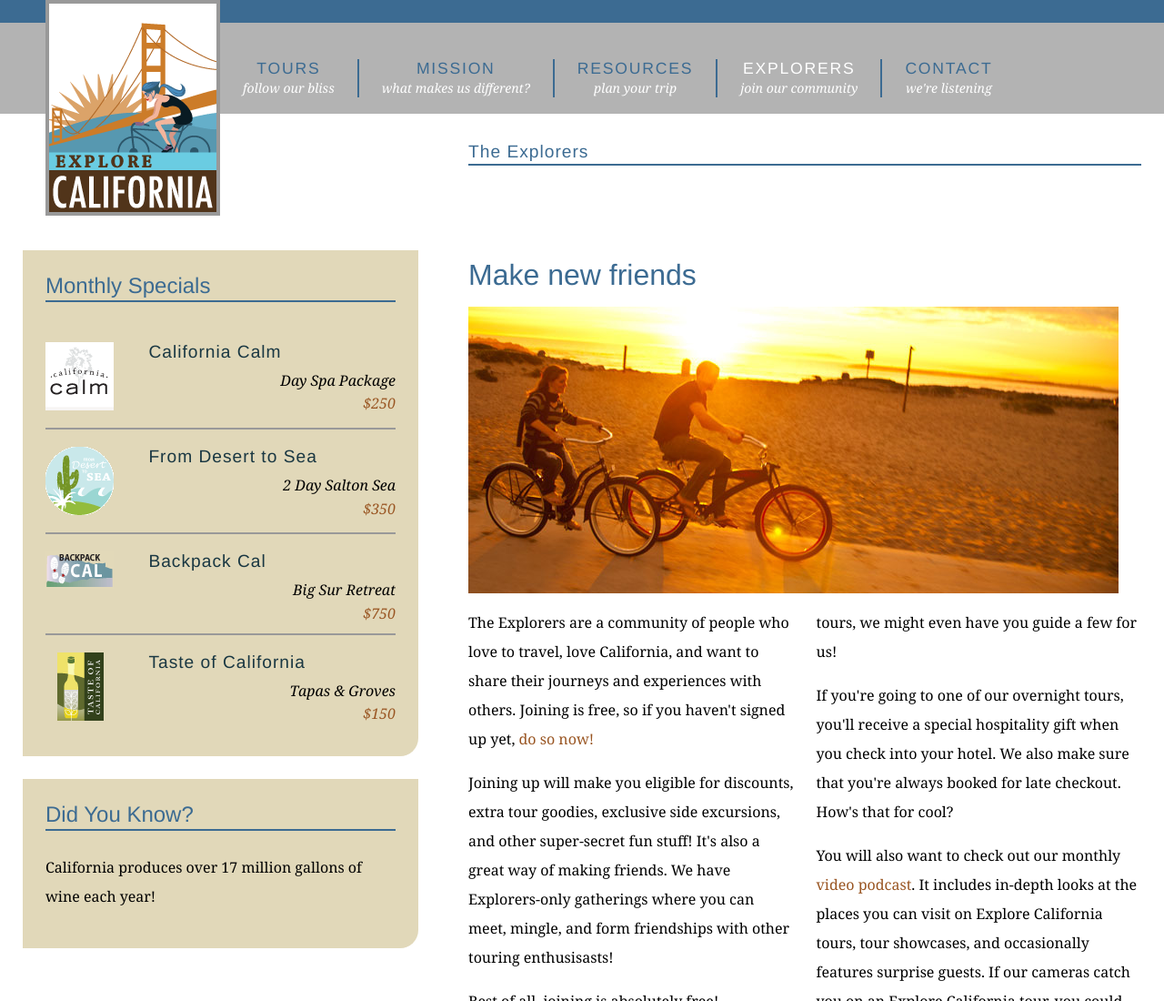
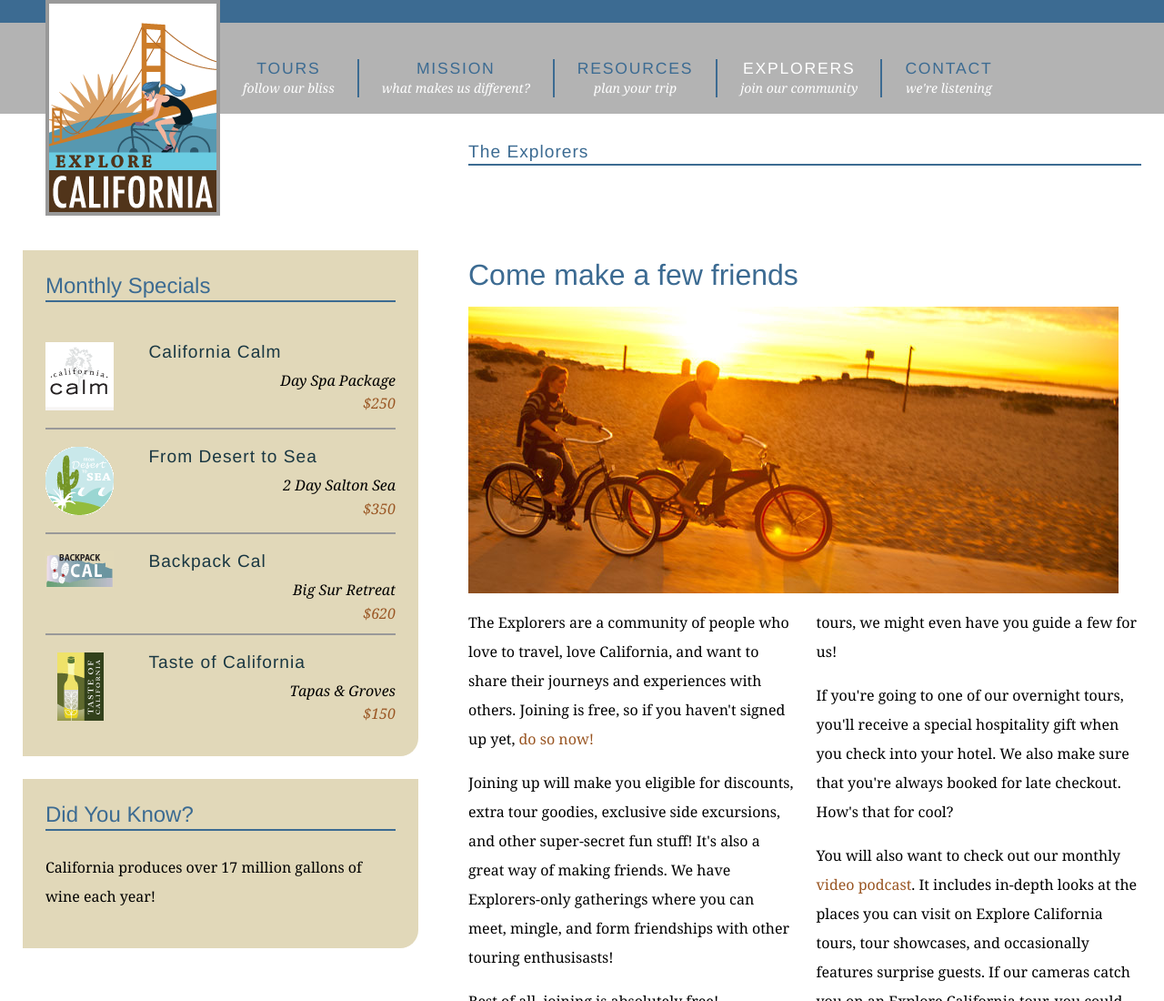
Before and after one commit to MasonLieberknecht/explore_california, a plain HTML site: page explorers.html in a window 1280 px wide. Shown: the top 1100 px of the page at 91% size. Drawn offline with Linux system fonts and the light colour scheme.

Commit message:
I am commiting again

```diff
--- a/explorers.html
+++ b/explorers.html
@@ -64,7 +64,7 @@
           </div>
         </div>
         <div id="mainArticle">
-          <h1>Make new friends</h1>
+          <h1>Come make a few friends</h1>
           <img src="assets/images/bikes.jpg" alt="Come join us!" class="articleImage" />
           <div class="multiCol">
             <p>The Explorers are a community of people who love to travel, love California, and want to share their journeys and experiences with others. Joining is free, so if you haven't signed up yet, <a href="explorers/join.html">do so now!</a></p>
@@ -93,7 +93,7 @@
             <a href="tours/tour_detail_cycle.html">$350</a></p>
           <h2><img src="assets/images/backpack_bug.gif" alt="Backpack Cal" width="75" height="41" />Backpack Cal</h2>
           <p>Big Sur Retreat <br />
-            <a href="tours/tour_detail_cycle.html">$750</a></p>
+            <a href="tours/tour_detail_cycle.html">$620</a></p>
           <h2><img src="assets/images/taste_bug.gif" alt="Taste of California" width="75" height="75" />Taste of California</h2>
           <p>Tapas &amp; Groves <br />
             <a href="tours/tour_detail_taste.html">$150</a></p>
```
